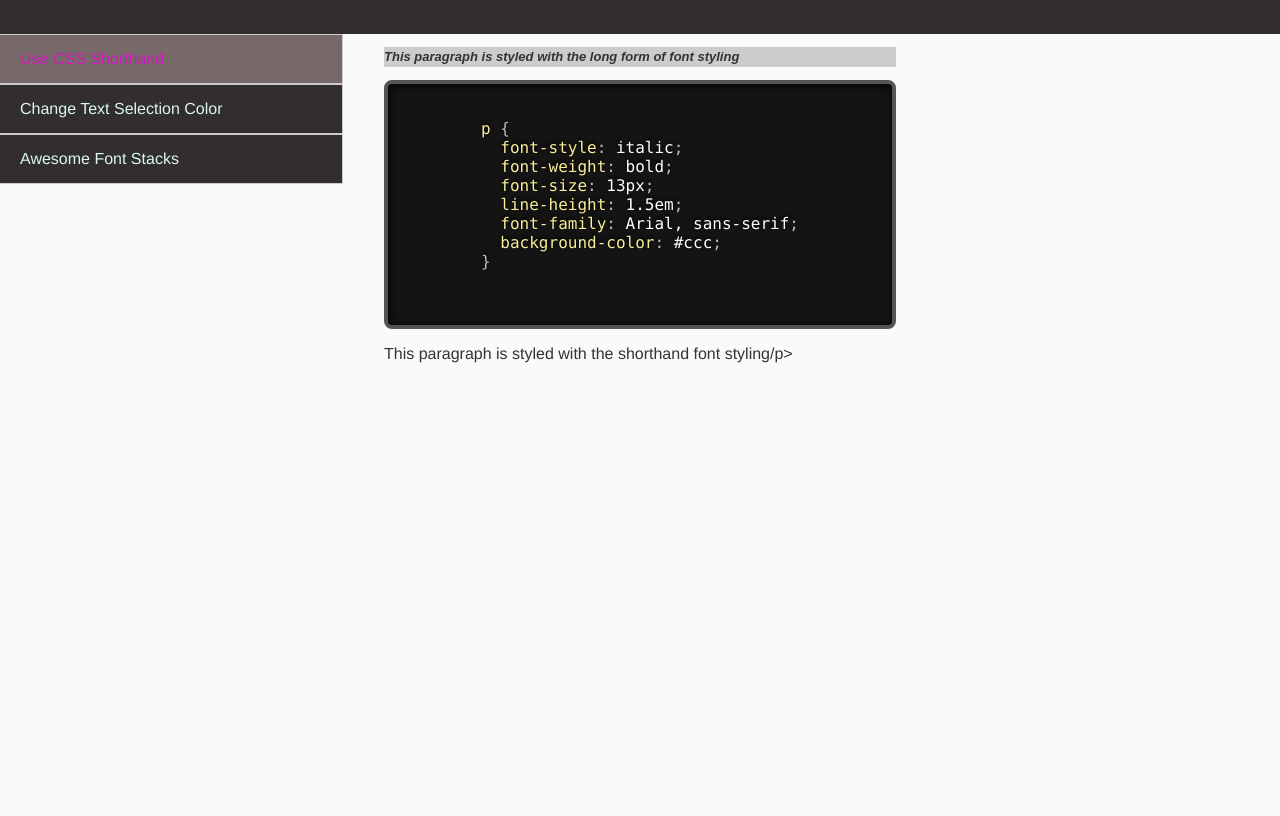
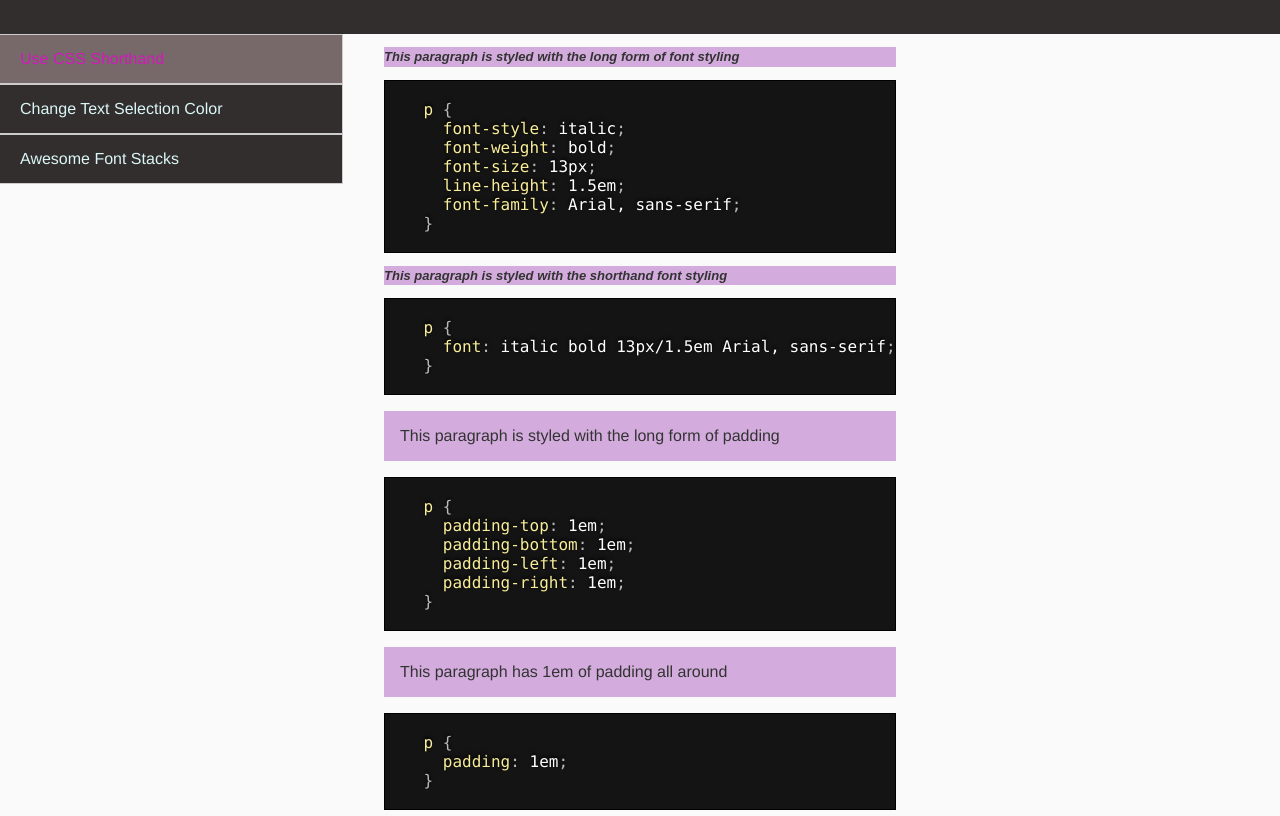
Before and after one commit to danielabar/css-tips-tuts, a plain HTML site: page css-shorthand.html in a window 1280 px wide. Shown: the part 136-952 px from the top of the page. Before the commit the page ends 800 px from the top, so only its background shows below. Drawn offline with Linux system fonts and the light colour scheme.

Commit message:
Deployed by grunt gh-pages

```diff
--- a/css-shorthand.html
+++ b/css-shorthand.html
@@ -1,12 +1,28 @@
-<!DOCTYPE html><html class=no-js><head><meta charset=utf-8><title>Use CSS Shorthand</title><meta name=description content=""><meta name=viewport content="width=device-width"><link rel="shortcut icon" href=/6df2b309.favicon.ico><!-- Place favicon.ico and apple-touch-icon.png in the root directory --><link rel=stylesheet href=styles/6a9515dd.vendor.css><link rel=stylesheet href=styles/f911550a.main.css><body><header><h1><a href=index.html>CSS Tips &amp; Tricks</a></h1><h2>Use CSS Shorthand</h2></header><nav><ul><li class=active>Use CSS Shorthand</li><a href=#><li>Change Text Selection Color</li></a> <a href=#><li>Awesome Font Stacks</li></a></ul></nav><div class=container><p id=font-long>This paragraph is styled with the long form of font styling</p><pre>
-      <code class=language-css>
+<!DOCTYPE html><html class=no-js><head><meta charset=utf-8><title>Use CSS Shorthand</title><meta name=description content=""><meta name=viewport content="width=device-width"><link rel="shortcut icon" href=/6df2b309.favicon.ico><!-- Place favicon.ico and apple-touch-icon.png in the root directory --><link rel=stylesheet href=styles/6a9515dd.vendor.css><link rel=stylesheet href=styles/3d761ac1.main.css><body><header><h1><a href=index.html>CSS Tips &amp; Tricks</a></h1><h2>Use CSS Shorthand</h2></header><nav><ul><li class=active>Use CSS Shorthand</li><a href=#><li>Change Text Selection Color</li></a> <a href=#><li>Awesome Font Stacks</li></a></ul></nav><div class="container css-short"><p id=font-long>This paragraph is styled with the long form of font styling</p><pre><code class=language-css>
     p {
       font-style: italic;
       font-weight: bold;
       font-size: 13px;
       line-height: 1.5em;
       font-family: Arial, sans-serif;
-          background-color: #ccc;
     }
-      </code>
-    </pre><p id=font-short>This paragraph is styled with the shorthand font styling/p></p></div><script src=scripts/724f6be5.vendor-prism.js></script>
+    </code></pre><p id=font-short>This paragraph is styled with the shorthand font styling</p><pre><code class=language-css>
+    p {
+      font: italic bold 13px/1.5em Arial, sans-serif;
+    }
+    </code></pre><p id=pad-long>This paragraph is styled with the long form of padding</p><pre><code class=language-css>
+    p {
+      padding-top: 1em;
+      padding-bottom: 1em;
+      padding-left: 1em;
+      padding-right: 1em;
+    }
+    </code></pre><p id=pad-short>This paragraph has 1em of padding all around</p><pre><code class=language-css>
+    p {
+      padding: 1em;
+    }
+    </code></pre><p id=pad-short-2>This paragraph has 1em padding top and bottom, 2em padding left and right</p><pre><code class=language-css>
+    p {
+      padding: 1em 2em;
+    }
+    </code></pre></div><script src=scripts/724f6be5.vendor-prism.js></script>
--- /dev/null
+++ b/styles/3d761ac1.main.css
@@ -0,0 +1 @@
+body{background:#fafafa;font-family:"Helvetica Neue",Helvetica,Arial,sans-serif;color:#333;margin:0;padding:0}header{background:#332E2E}h1,h2{color:#DAF6F6;font-family:Arial;font-weight:400;margin:0;padding:35px}h2{padding:0 35px 35px;color:grey;font-size:1.5em;font-family:Helvetica}h1 a{text-decoration:none;color:#DAF6F6}nav{float:left;width:30%;margin-left:-41px;margin-top:-16px}nav ul{list-style:none}nav a{text-decoration:none;color:#DAF6F6}.active,nav a:hover{color:#D319BD}nav ul li{line-height:3em;border:1px solid #ccc;padding-left:20px;background:#332E2E}.active,nav ul li:hover{background:#776969}.container{width:40%;margin:auto}.container pre{border-radius:0;border:.1em solid #000;box-shadow:none;padding:0}.css-short p{background-color:#D3ACDD}#font-long{font-style:italic;font-weight:700;font-size:13px;line-height:1.5em;font-family:Arial,sans-serif}#font-short{font:italic bold 13px/1.5em Arial,sans-serif}#pad-long{padding-top:1em;padding-bottom:1em;padding-left:1em;padding-right:1em}#pad-short{padding:1em}#pad-short-2{padding:1em 2em}
--- a/styles/f911550a.main.css
+++ /dev/null
@@ -1 +0,0 @@
-body{background:#fafafa;font-family:"Helvetica Neue",Helvetica,Arial,sans-serif;color:#333;margin:0;padding:0}header{background:#332E2E}h1,h2{color:#DAF6F6;font-family:Arial;font-weight:400;margin:0;padding:35px}h2{padding:0 35px 35px;color:grey;font-size:1.5em;font-family:Helvetica}h1 a{text-decoration:none;color:#DAF6F6}nav{float:left;width:30%;margin-left:-41px;margin-top:-16px}nav ul{list-style:none}nav a{text-decoration:none;color:#DAF6F6}.active,nav a:hover{color:#D319BD}nav ul li{line-height:3em;border:1px solid #ccc;padding-left:20px;background:#332E2E}.active,nav ul li:hover{background:#776969}.container{width:40%;margin:auto}#font-long{font-style:italic;font-weight:700;font-size:13px;line-height:1.5em;font-family:Arial,sans-serif;background-color:#ccc}
```
Also changed, not shown: index.html (+1 -1 lines). Lines whose indentation alone changed are shown as unchanged.
